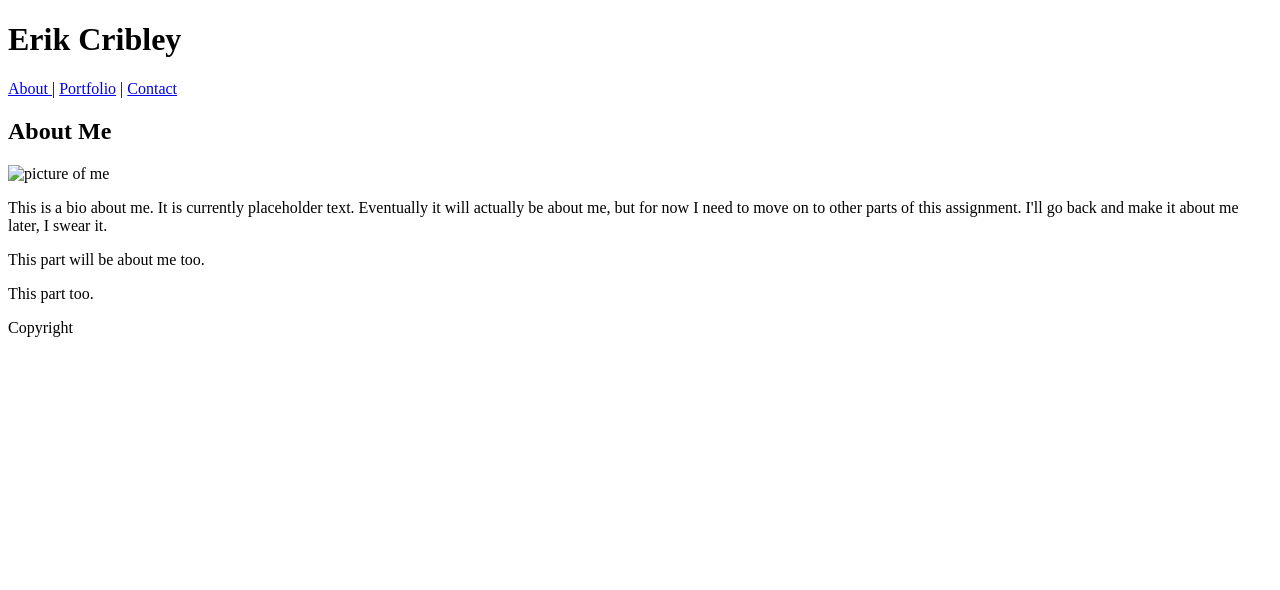
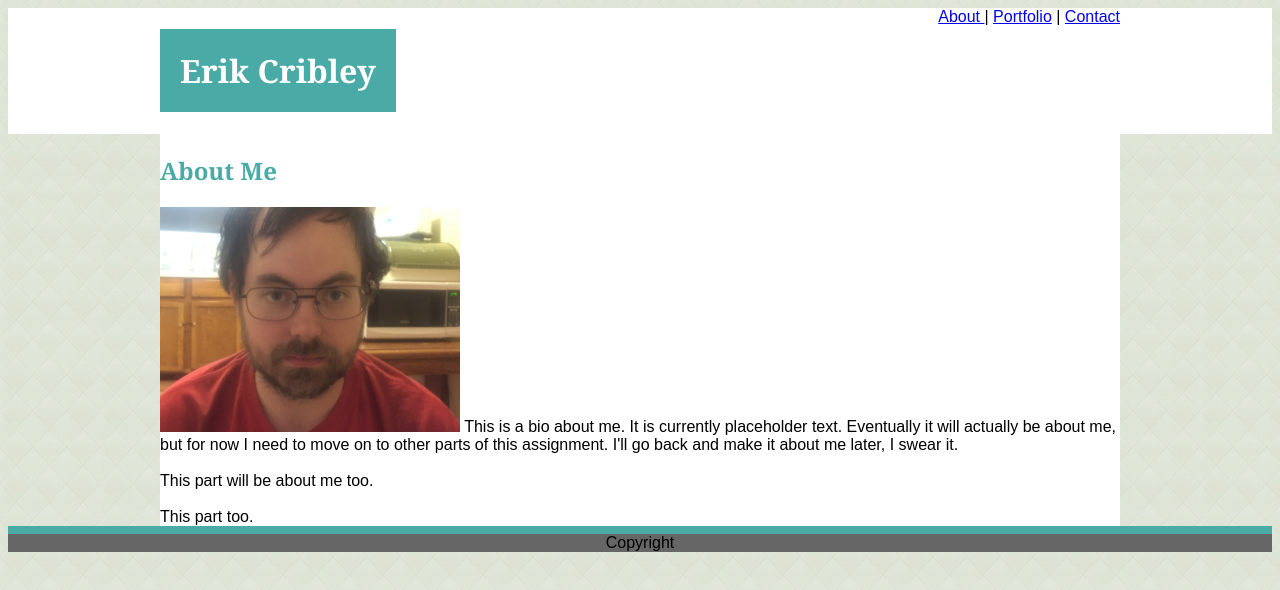
Before and after one commit to erikcribley/Basic_Portfolio, a plain HTML site: page index.html in a window 1280 px wide. Drawn offline with Linux system fonts and the light colour scheme.

Commit message:
added styling and some positioning

```diff
--- a/assets/css/style.css
+++ b/assets/css/style.css
@@ -0,0 +1,56 @@
+body {
+    background-image: url(../images/beige-tiles.png);
+    font-family: 'Arial', 'Helvetica Neue', Helvetica, sans-serif;
+}
+
+header {
+    background: #fff;
+    border-color: #ccc;
+    overflow: auto;
+}
+
+.container {
+    width: 960px;
+    margin: auto;
+    text-align: center;
+    position: relative;
+}
+
+h1 {
+    background: #4aaaa5;
+    color: #fff;
+    float: left;
+    padding: 20px;
+}
+
+nav {
+    float: right;
+}
+
+main {
+    display: block;
+    margin: auto;
+    background: #fff;
+    border-color: #ddd;
+    width: 960px;
+    overflow: auto;
+    position: relative;
+}
+
+h2 {
+    color: #4aaaa5;
+}
+
+footer {
+    text-align: center;
+    border-top: 8px solid #4aaaa5;
+    background: #666;
+}
+
+.bio-pic {
+    width: 300px;
+}
+
+.header-font {
+    font-family: 'Georgia', Times, 'Times New Roman', serif;
+}
--- a/index.html
+++ b/index.html
@@ -2,32 +2,32 @@
 <html lang="en-us">
     <head>
         <meta charset="UTF-8">
+        <link rel="stylesheet" type="text/css" href="assets/css/style.css">
         <title>Erik Cribley</title>
     </head>
     <body>
         <header>
-            <h1>Erik Cribley</h1>
-            <nav>
-                <a href="index.html"> About </a> |
-                <a href="portfolio.html"> Portfolio</a> |
-                <a href="contact.html"> Contact</a>
-            </nav>
+            <div class="container">
+                <h1 class="header-font">Erik Cribley</h1>
+                <nav>
+                    <a href="index.html"> About </a> |
+                    <a href="portfolio.html"> Portfolio</a> |
+                    <a href="contact.html"> Contact</a>
+                </nav>
+            </div>
         </header>
 
         <main>
-            <h2> About Me </h2>
-            <img src="assets/images/#" alt="picture of me">
-            <p>
+            <h2 class="header-font"> About Me </h2>
+            <img class="bio-pic" src="assets/images/bio-pic.jpg" alt="picture of me">
+
                This is a bio about me. It is currently placeholder text. Eventually it will actually be about me,
                but for now I need to move on to other parts of this assignment. I'll go back and make it about me later,
                I swear it.
-            </p>
-            <p>
+            <br> <br>
                 This part will be about me too.
-            </p>
-            <p>
+            <br> <br>
                 This part too.
-            </p>
         </main>
 
         <footer>
```
Also changed, not shown: contact.html (+7 -7 lines), portfolio.html (+10 -7 lines).
